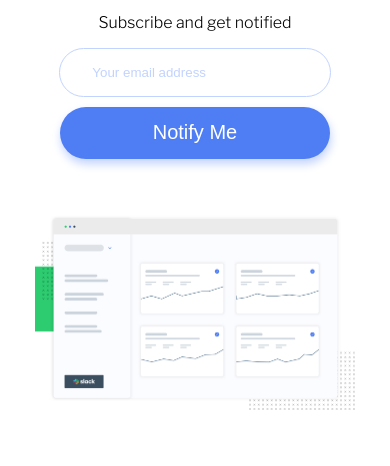
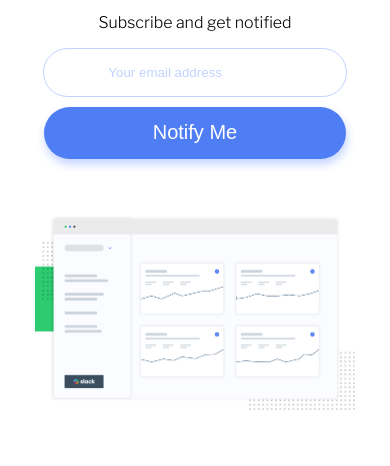
Before and after one commit to Starisblack/Ping-coming-soon-page, a plain HTML site: page index.html in a window 390 px wide. Shown: the part 142-608 px from the top of the page. Drawn offline with nearby package versions, Linux system fonts and the light colour scheme.

Commit message:
Update styles.css

```diff
--- a/styles.css
+++ b/styles.css
@@ -101,17 +101,16 @@ input::placeholder {
 
   input {
     width: 70%;
-    padding: 1rem 0;
+    padding: 1rem 0 1rem 2rem;
     border: 1px solid hsl(223, 100%, 88%);
   }
 
   input::placeholder {
     color: hsl(223, 100%, 88%);
-    padding-left: 2rem;
   }
 
   .btn {
-    width: 70%;
+    width: 75%;
     margin-top: 10px;
     margin-left: 0;
   }
@@ -140,8 +139,12 @@ input::placeholder {
     font-size: 1.3rem;
   }
 
-  input, .btn {
+  input {
     width: 80%;
+  }
+
+  .btn {
+    width: 90%;
   }
 
   .error-msg {
@@ -166,8 +169,4 @@ input::placeholder {
     width: 80%;
     margin: 20px auto;
   }
-
-  input, .btn {
-    width: 90%;
-  }
 }
```
